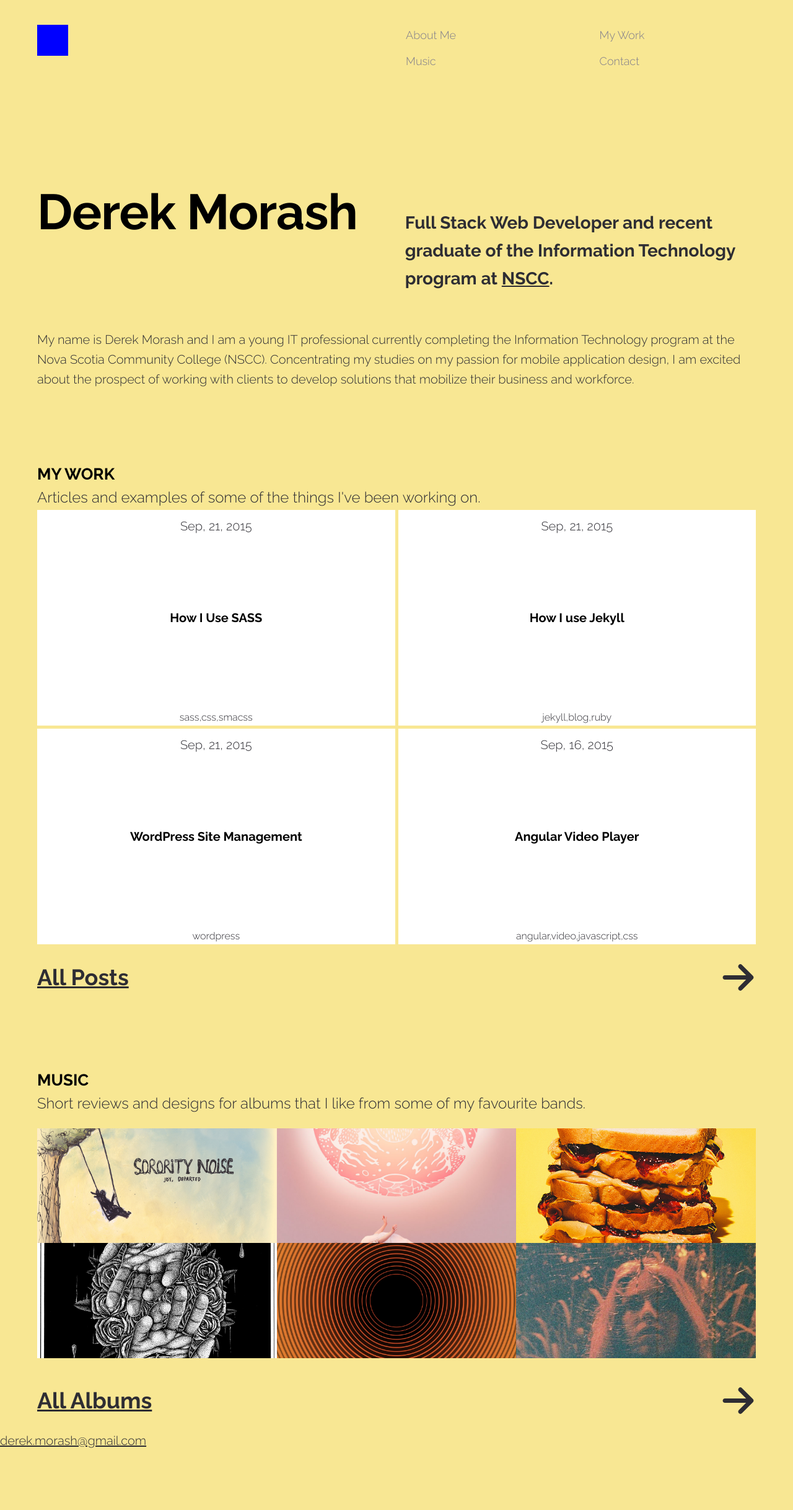
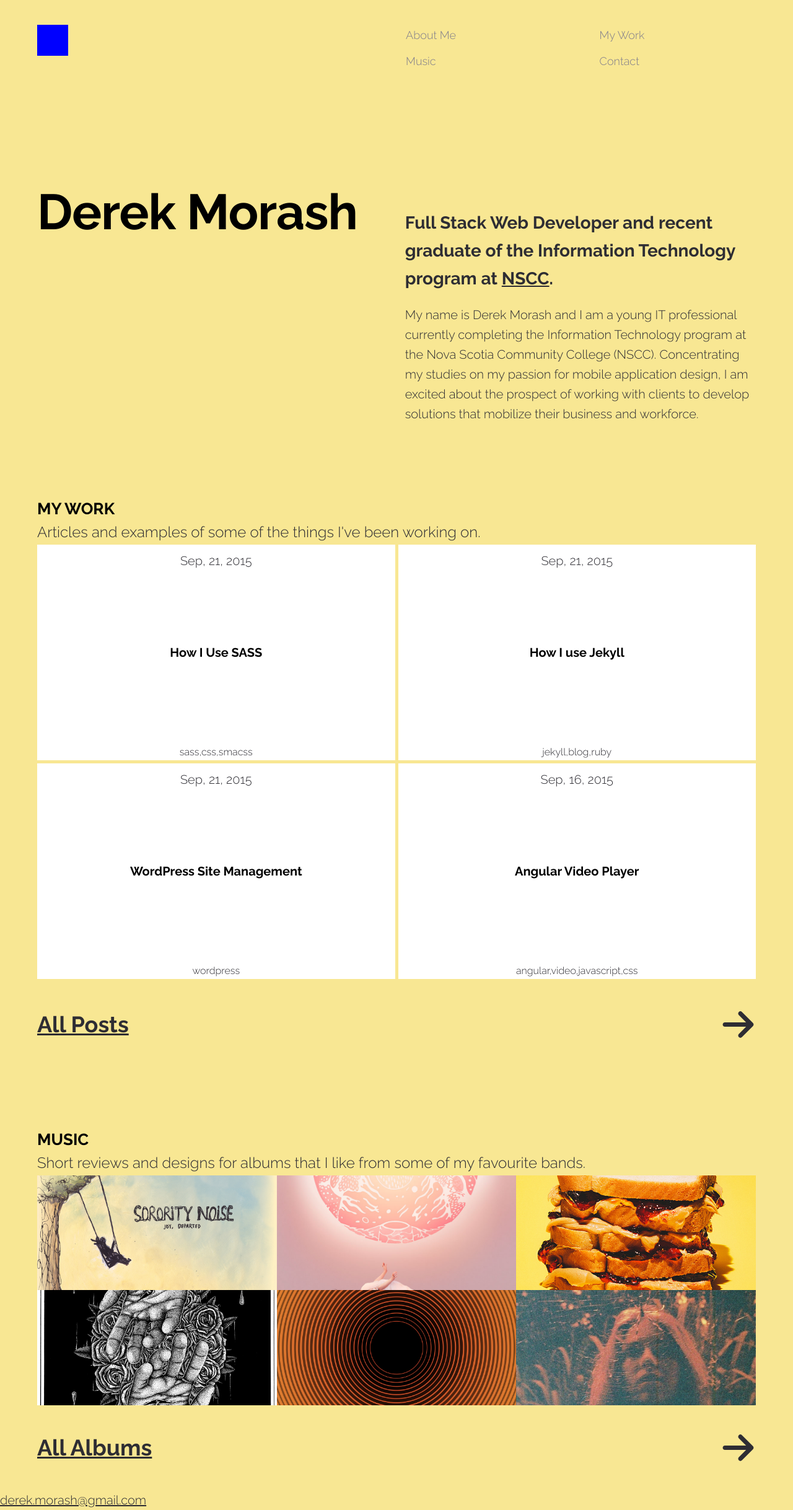
Before and after one commit to derekmorash/New-Portfolio, a Jekyll site: the page built from index.html, in a window 1280 px wide. Shown: the whole page at 62% size. Built offline with Jekyll 4.4.1, drawn with Linux system fonts in a browser that asks for light colours; nearby versions of some CDN libraries; before the commit the page ends 2341 px from its top, so only the background shows below that.

Commit message:
Changed the about section paragraph, cleaned out some unused css

```diff
--- a/_includes/about.html
+++ b/_includes/about.html
@@ -7,11 +7,8 @@
 
     <div class="about--title-blurb">
       <p>{{ site.data.settings.blurb }}</p>
+      <p>{{ site.data.settings.description }}</p>
     </div>
   </div>
 
-  <div class="about--description">
-    <p>{{ site.data.settings.description }}</p>
-  </div>
-
 </section>
--- a/assets/css/3-layouts/_music.sass
+++ b/assets/css/3-layouts/_music.sass
@@ -31,7 +31,7 @@
   .thumb-container
     // width: 100%
     margin: 0px auto
-    padding: 20px 0
+    padding: 0
     +clearfix()
 
     .thumb-unit
--- a/assets/css/main.css
+++ b/assets/css/main.css
@@ -709,7 +709,7 @@ h3 {
 .all-posts {
   display: block;
   width: 100%;
-  padding: 20px 0; }
+  padding: 40px 0; }
   .all-posts::after {
     clear: both;
     content: "";
@@ -730,16 +730,19 @@ h3 {
       transition: 200ms; }
   .all-posts a:nth-child(2):hover svg path {
     fill: rgba(46, 45, 51, 0.6); }
-  @media screen and (max-width: 768px) {
-    .all-posts {
-      padding: 0 20px; } }
   @media screen and (max-width: 540px) {
-    .all-posts {
-      padding: 0 10px; }
     .all-posts a:nth-child(1) {
       font-size: 28px; }
     .all-posts a:nth-child(2) {
       display: none; } }
+
+@media screen and (max-width: 768px) {
+  .music-section .all-posts {
+    padding: 0 20px; } }
+
+@media screen and (max-width: 540px) {
+  .music-section .all-posts {
+    padding: 0 10px; } }
 
 header {
   display: block;
@@ -892,15 +895,6 @@ header {
       vertical-align: baseline; }
       .about--title-blurb:last-child {
         margin-right: 0; }
-      .about--title-blurb p {
-        font-size: 30px;
-        font-weight: 700;
-        vertical-align: baseline;
-        margin: 46px 0 0; }
-      @media screen and (max-width: 1440px) {
-        .about--title-blurb p {
-          font-size: 28px;
-          margin: 38px 0 0; } }
       @media screen and (max-width: 1200px) {
         .about--title-blurb {
           float: left;
@@ -908,20 +902,29 @@ header {
           margin-right: 2.35765%;
           width: 100%; }
           .about--title-blurb:last-child {
-            margin-right: 0; }
-          .about--title-blurb p {
+            margin-right: 0; } }
+      .about--title-blurb p:nth-child(1) {
+        font-size: 30px;
+        font-weight: 700;
+        vertical-align: baseline;
+        margin: 46px 0 0; }
+        @media screen and (max-width: 1440px) {
+          .about--title-blurb p:nth-child(1) {
+            font-size: 28px;
+            margin: 38px 0 0; } }
+        @media screen and (max-width: 1200px) {
+          .about--title-blurb p:nth-child(1) {
             font-size: 28px;
             margin: 0; } }
         @media screen and (max-width: 768px) {
-        .about--title-blurb p {
+          .about--title-blurb p:nth-child(1) {
             font-size: 26px;
             margin: 0; } }
         @media screen and (max-width: 768px) {
-        .about--title-blurb p {
+          .about--title-blurb p:nth-child(1) {
             font-size: 24px;
             margin: 0; } }
-  .about--description {
-    padding: 40px 0 0;
+      .about--title-blurb p:nth-child(2) {
         font-size: 20px;
         font-weight: 300; }
 
@@ -1038,7 +1041,7 @@ header {
         padding: 0 0 0 20px; } }
   .music-section .thumb-container {
     margin: 0px auto;
-    padding: 20px 0; }
+    padding: 0; }
     .music-section .thumb-container::after {
       clear: both;
       content: "";
```
Also changed, not shown: assets/css/2-modules/_all-posts.sass (+9 -6 lines), assets/css/3-layouts/_about.sass (+19 -23 lines). Lines whose indentation alone changed are shown as unchanged.
